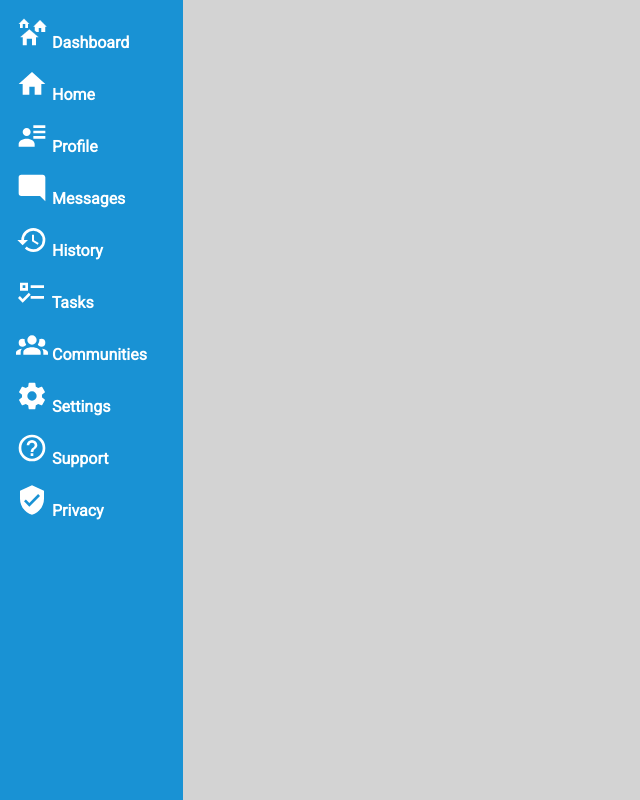
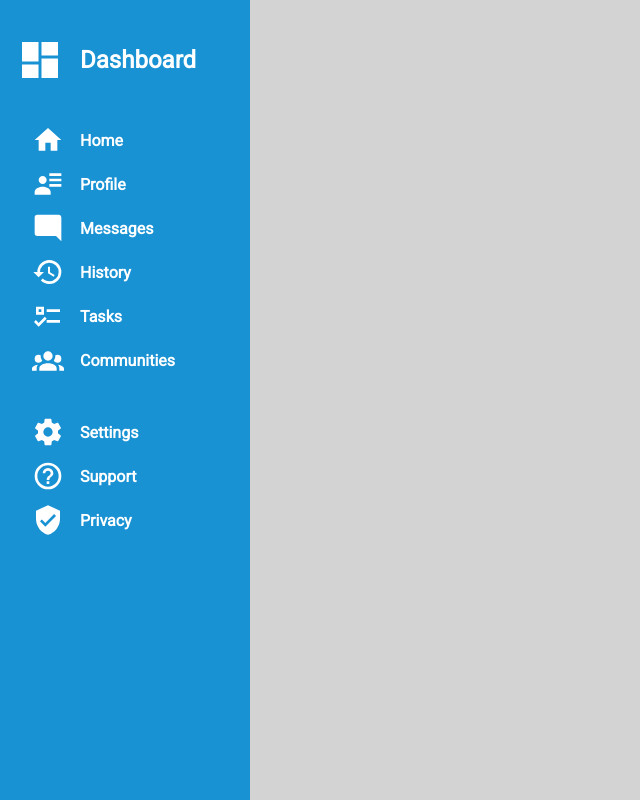
Before and after one commit to Jebonn/admin-dashboard, a plain HTML site: page index.html in a window 1280 px wide. Shown: the whole page, without its empty margins (0-640 px from the left). Drawn offline with Linux system fonts and the light colour scheme.

Commit message:
Add spacingbetween dashboard links

```diff
--- a/index.html
+++ b/index.html
@@ -12,50 +12,25 @@
     <link href="https://fonts.googleapis.com/css2?family=Roboto&display=swap" rel="stylesheet">
 </head>
 <body>
-    <section class="dashboard">
-        <div>
-            <img src="img/home-group.png" alt="a company logo, silhouette of three houses" class="icon icon-dashboard">
-            Dashboard
-        </div>
-        <div>
-            <img src="./img/home.svg" class="icon icon-home">
-            Home
-        </div>
-        <div>
-            <img src="./img/account-details.svg" class="icon icon-profile">
-            Profile
-        </div>
-        <div>
-            <img src="./img/message-reply.svg" class="icon icon-messages">
-            Messages
-        </div>
-        <div>
-            <img src="./img/history.svg" class="icon icon-history">
-            History
-        </div>
-        <div>
-            <img src="./img/format-list-checks.svg" class="icon icon-tasks">
-            Tasks
-        </div>
-        <div>
-            <img src="img/account-group.svg" class="icon icon-communities">
-            Communities
-        </div>
-        <div>
-            <img src="./img/cog.svg" class="icon icon-settings">
-            Settings
-        </div>
-        <div>
-            <img src="./img/help-circle-outline.svg" class="icon icon-support">
-            Support
-        </div>
-        <div>
-            <img src="./img/shield-check.svg" class="icon icon-privacy">
-            Privacy
-        </div>
-    </section>
-    <section class="container">
+    <nav class="dashboard-nav">
+            <a class="dashboard-link" href=""><img src="img/dashboard_fill.svg" class="icon icon-dashboard"><h2 class="dashboard-h2-text">Dashboard</h2></a>
 
-    </section>
+            <ul>
+                <li><a href=""><img src="./img/home.svg" class="icon icon-home">Home</a></li>
+                <li><a href=""><img src="./img/account-details.svg" class="icon icon-profile">Profile</a></li>
+                <li><a href=""><img src="./img/message-reply.svg" class="icon icon-messages">Messages</a></li>
+                <li><a href=""><img src="./img/history.svg" class="icon icon-history">History</a></li>
+                <li><a href=""><img src="./img/format-list-checks.svg" class="icon icon-tasks">Tasks</a></li>
+                <li><a href=""><img src="img/account-group.svg" class="icon icon-communities">Communities</a></li>
+            </ul>
+
+            <ul>
+                <li><a href=""><img src="./img/cog.svg" class="icon icon-settings">Settings</a></li>
+                <li><a href=""><img src="./img/help-circle-outline.svg" class="icon icon-support">Support</a></li>
+                <li><a href=""><img src="./img/shield-check.svg" class="icon icon-privacy">Privacy</a></li>
+            </ul>
+    </nav>
+    <div class="container">
+    </div>
 </body>
 </html>
--- a/style.css
+++ b/style.css
@@ -6,19 +6,39 @@
 
 body {
     display: grid;
-    grid-template-columns: 1fr  6fr min-content;
+    grid-template-columns: 1fr  6fr;
     height: 100vh;
     margin: 0;
 }
 
-.dashboard {
-    background-color: var(--nav-blue);
-    color: white;
+li {
+    margin-left: 1em;
+    margin-bottom: .25em;
 }
 
-.dashboard > div {
+ul, .dashboard-link {
+    list-style-type: none;
+    padding: 0;
+    margin: 2em 1em;
+}
+
+.dashboard-h2-text {
+    margin: 0;
+}
+
+.dashboard-nav {
+    background-color: var(--nav-blue);
+    min-width: 250px;
+}
+
+.dashboard-nav a {
+    text-decoration: none;
+    color: white;
+    display: flex;
+    align-items: center;
+    gap: 1em;
+    padding: 4px 0;
     font-weight: bold;
-    margin: 1em;
 }
 
 .container {
@@ -29,3 +49,8 @@ body {
     height: 2em;
     width: 2em;
 }
+
+.icon-dashboard {
+    height: 3em;
+    width: 3em;
+}
```
Also changed, not shown: img/dashboard_fill.svg (added), img/home-group.png (deleted).
